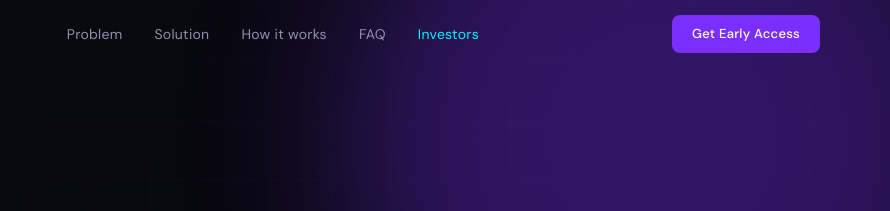
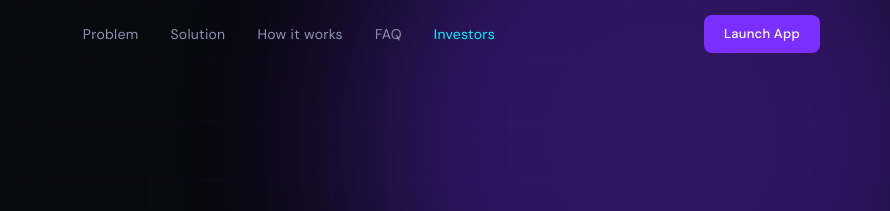
Before and after one commit to quarvoapp/quarvo-landing, a plain HTML site: page index.html in a window 1280 px wide. Shown: the top 211 px of the page, 390-1280 px from the left. Drawn offline with nearby package versions, Linux system fonts and the light colour scheme.

Commit message:
Quarvo landing page

```diff
--- a/index.html
+++ b/index.html
@@ -39,7 +39,7 @@
         <a href="#faq">FAQ</a>
         <a href="/investors.html" style="color:var(--cyan);">Investors</a>
       </div>
-      <a href="#waitlist" class="btn-nav">Get Early Access</a>
+      <a href="https://quarvo-app.vercel.app" class="btn-nav">Launch App</a>
     </div>
   </nav>
 
@@ -72,7 +72,7 @@
         </p>
 
         <div class="hero-ctas">
-          <a href="#waitlist" class="btn-primary">
+          <a href="https://quarvo-app.vercel.app" class="btn-primary">
             Get Early Access
             <svg width="16" height="16" viewBox="0 0 16 16" fill="none"><path d="M3 8h10M9 4l4 4-4 4" stroke="currentColor" stroke-width="1.5" stroke-linecap="round" stroke-linejoin="round"/></svg>
           </a>
@@ -582,7 +582,7 @@
         <a href="#solution">Solution</a>
         <a href="#how">How it works</a>
         <a href="#faq">FAQ</a>
-        <a href="#waitlist">Early Access</a>
+        <a href="https://quarvo-app.vercel.app">Launch App</a>
         <a href="/investors.html" style="color:var(--cyan);">Investors</a>
       </div>
       <div class="footer-legal">
```
